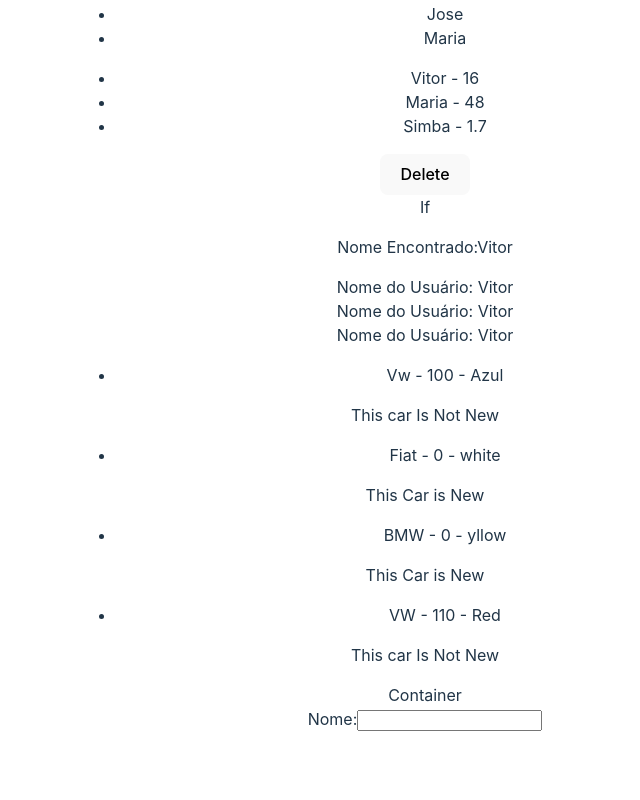
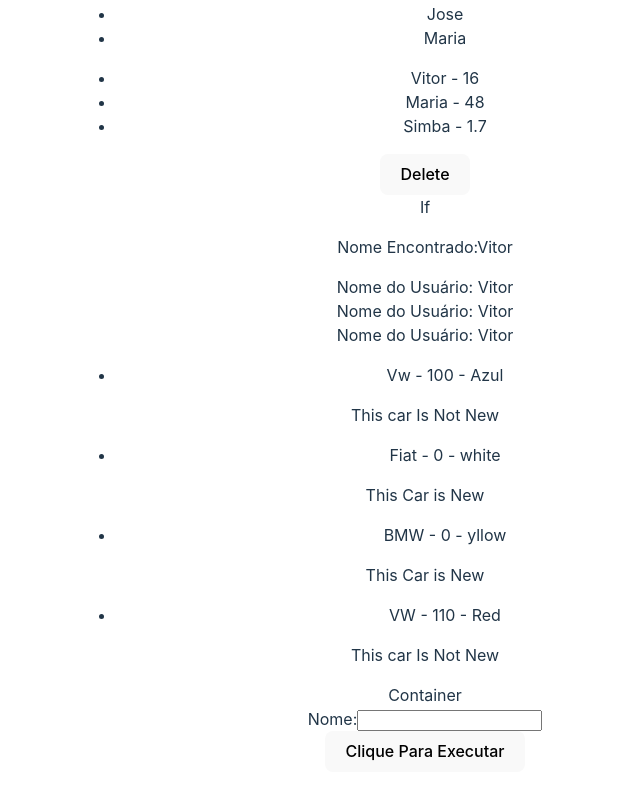
Before and after one commit to DevVitorlevi/React-estudos, a React (Vite) app in the folder avançado/: page / in a window 1280 px wide. Shown: the part 536-1336 px from the top of the page, without its empty margins (215-855 px from the left). Before the commit the page ends 1299 px from the top, so only its background shows below. Built offline with nearby package versions, Linux system fonts and the light colour scheme.

Commit message:
Função em Props

```diff
--- a/avançado/src/App.jsx
+++ b/avançado/src/App.jsx
@@ -7,6 +7,7 @@ import CondicionalRender from './components/CondicionalRender'
 import ShowUsername from './components/ShowUsername'
 import CarDetails from './components/CarDetails'
 import Container from './components/Container'
+import Execute from './components/Execute'
 function App() {
   const name = 'Vitor'
 
@@ -23,6 +24,10 @@ function App() {
     { id: 2, model: 'BMW', km: 0, color: 'yllow', newCar: true },
     { id: 3, model: 'VW', km: 110, color: 'Red', newCar: false },
   ]
+
+  const ShowMessage = () => {
+    return console.log('clique')
+  }
   return (
     <>
       <img src={image} alt="" />
@@ -51,6 +56,8 @@ function App() {
           <input type="text" />
         </form>
       </Container>
+
+      <Execute Myfunction={ShowMessage} />
     </>
   )
 }
--- /dev/null
+++ b/avançado/src/components/Execute.jsx
@@ -0,0 +1,12 @@
+import React from 'react'
+
+const Execute = ({ Myfunction }) => {
+    return (
+        <>
+
+            <button onClick={Myfunction}>Clique Para Executar</button>
+        </>
+    )
+}
+
+export default Execute
```
